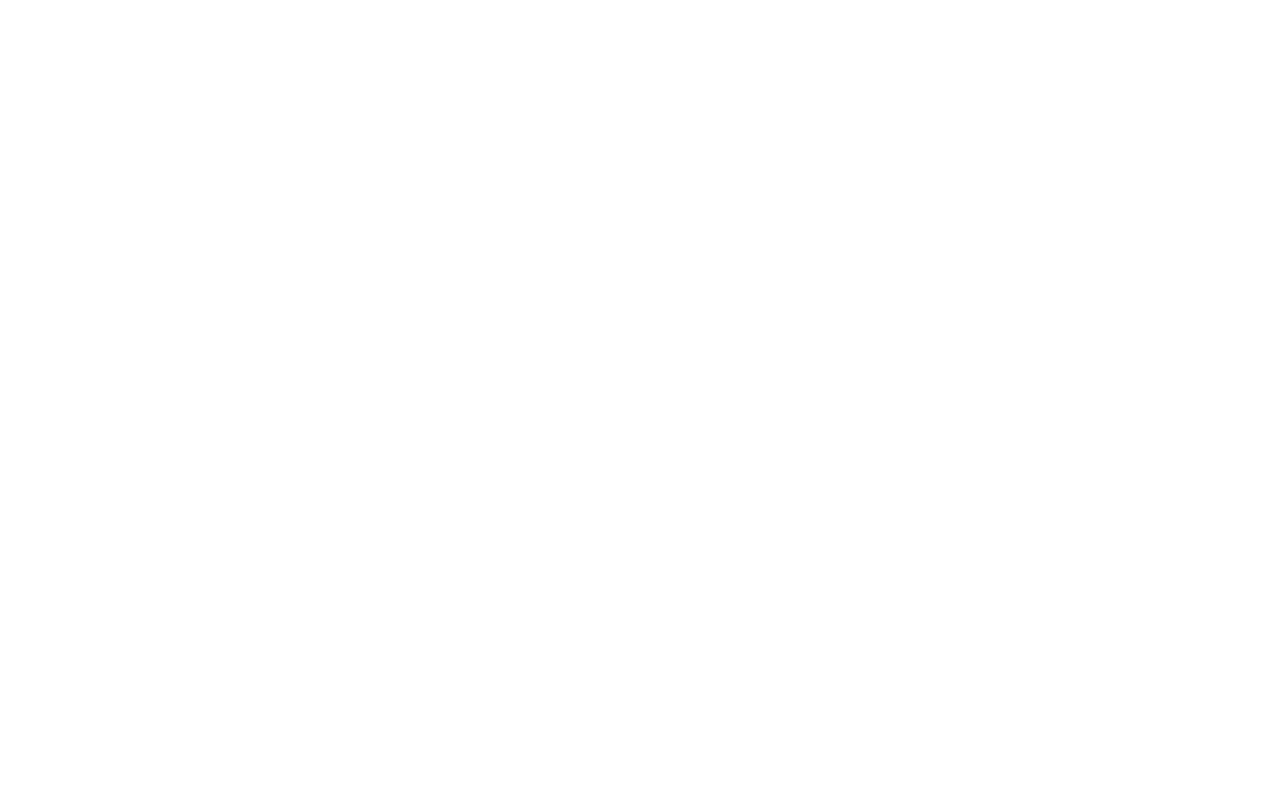
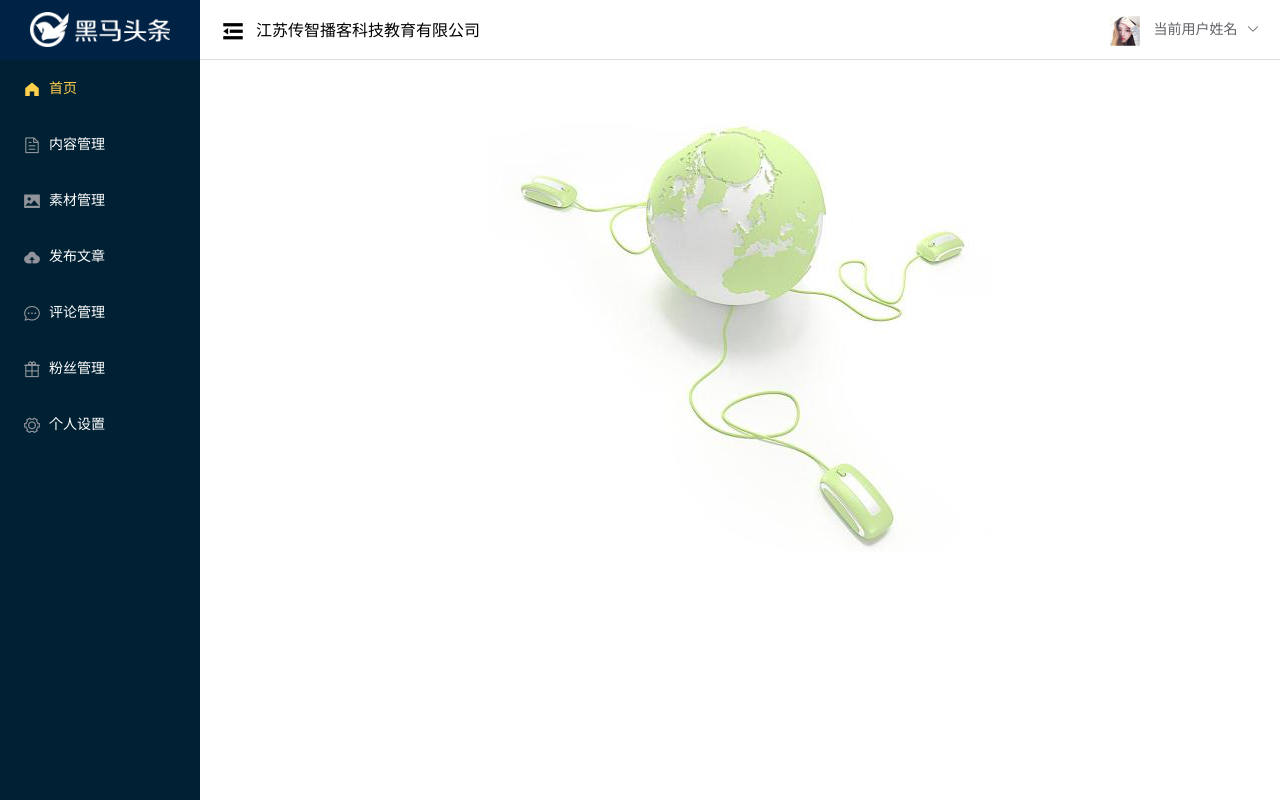
Before and after one commit to claire7799/toutiao1, a Vue app: page / in a window 1280 px wide. Built offline with nearby package versions, Linux system fonts and the light colour scheme.

Commit message:
登录+后台侧边导航栏

```diff
--- a/package.json
+++ b/package.json
@@ -8,6 +8,7 @@
     "lint": "vue-cli-service lint"
   },
   "dependencies": {
+    "axios": "^0.19.0",
     "core-js": "^2.6.5",
     "element-ui": "^2.11.1",
     "vue": "^2.6.10",
--- a/src/main.js
+++ b/src/main.js
@@ -3,9 +3,11 @@
 import ElementUI from 'element-ui'
 import 'element-ui/lib/theme-chalk/index.css'
 
+import axios from 'axios'
 import '@/style/index.less'
 Vue.use(ElementUI)
 
+Vue.prototype.$http = axios
 Vue.config.productionTip = false
 
 new Vue({
--- a/src/router/index.js
+++ b/src/router/index.js
@@ -1,6 +1,8 @@
 import Vue from 'vue'
 import VueRouter from 'vue-router'
 import Login from '@/views/login/index.vue'
+import Home from '@/views/home/index.vue'
+import Welcome from '@/views/welcome/index.vue'
 Vue.use(VueRouter)
 
 const router = new VueRouter({
@@ -8,6 +10,14 @@
     path: '/login',
     name: 'login',
     component: Login
+  }, {
+    path: '/',
+    component: Home,
+    children: [{
+      path: '/',
+      name: 'welcome',
+      component: Welcome
+    }]
   }]
 })
 
--- /dev/null
+++ b/src/views/home/index.vue
@@ -0,0 +1,133 @@
+<template>
+        <el-container class="wrapper">
+            <el-aside :width="isCollapse?'64px':'200px'" class="aside" >
+                <div class="logo" :class="{miniLogo:isCollapse}"></div>
+                  <el-menu
+                    default-active="1"
+                     background-color="#002033"
+                    text-color="#fff"
+                    :collapse="isCollapse"
+                    :collapse-transition="false"
+                    active-text-color="#ffd04b">
+                    <el-menu-item index="1">
+                    <i class="el-icon-s-home"></i>
+                    <span slot="title">首页</span>
+                    </el-menu-item>
+                    <el-menu-item index="2">
+                    <i class="el-icon-document"></i>
+                    <span slot="title">内容管理</span>
+                    </el-menu-item>
+                    <el-menu-item index="3">
+                    <i class="el-icon-picture"></i>
+                    <span slot="title">素材管理</span>
+                    </el-menu-item>
+                    <el-menu-item index="4">
+                    <i class="el-icon-upload"></i>
+                    <span slot="title">发布文章</span>
+                    </el-menu-item>
+                    <el-menu-item index="5">
+                    <i class="el-icon-chat-dot-round"></i>
+                    <span slot="title">评论管理</span>
+                    </el-menu-item>
+                    <el-menu-item index="6">
+                    <i class="el-icon-present"></i>
+                    <span slot="title">粉丝管理</span>
+                    </el-menu-item>
+                    <el-menu-item index="7">
+                    <i class="el-icon-setting"></i>
+                    <span slot="title">个人设置</span>
+                    </el-menu-item>
+                 </el-menu>
+
+            </el-aside>
+            <el-container>
+            <el-header>
+
+                <span class="el-icon-s-fold" @click="toggoleMenu()"></span>
+                <span class="text">江苏传智播客科技教育有限公司</span>
+
+                <el-dropdown>
+                    <span class="el-dropdown-link">
+                    <img src="../../assets/images/avatar.jpg" alt="">
+                     当前用户姓名
+                    <i class="el-icon-arrow-down el-icon--right"></i>
+                    </span>
+                    <el-dropdown-menu slot="dropdown">
+                        <el-dropdown-item>
+                            <i class="el-icon-setting"></i>
+                            个人设置
+                        </el-dropdown-item>
+                        <el-dropdown-item>
+                            <i class="el-icon-unlock"></i>
+                            退出登录
+                        </el-dropdown-item>
+                    </el-dropdown-menu>
+                </el-dropdown>
+            </el-header>
+            <el-main>
+                <router-view></router-view>
+            </el-main>
+            </el-container>
+        </el-container>
+</template>
+
+<script>
+export default {
+  data () {
+    return {
+      isCollapse: false
+    }
+  },
+  methods: {
+    toggoleMenu () {
+      this.isCollapse = !this.isCollapse
+    }
+  }
+}
+</script>
+
+<style lang="less">
+.wrapper{
+    position: absolute;
+    width: 100%;
+    height: 100%;
+    left: 0;
+    top:0;
+    .el-aside {
+    background: #002033;
+    .logo{
+        width: 100%;
+        height: 60px;
+        background: #002244 url(../../assets/images/logo_admin.png) no-repeat center/140px auto;
+    }
+    .miniLogo{
+        background-image:url(../../assets/images/logo_admin_01.png);
+        background-size: 36px;
+    }
+    .el-menu{
+    border-right: none;
+    }
+    }
+    .el-header{
+        border-bottom: 1px solid #DDDDDD;
+        line-height: 60px;
+        .el-icon-s-fold{
+            font-size: 26px;
+            vertical-align: middle;
+        }
+        .text{
+            vertical-align: middle;
+            margin-left: 10px;
+        }
+        .el-dropdown{
+            float:right;
+            img{
+                width:30px;
+                height: 30px;
+                vertical-align: middle;
+                margin-right: 10px;
+            }
+        }
+    }
+}
+</style>
--- a/src/views/login/index.vue
+++ b/src/views/login/index.vue
@@ -2,13 +2,69 @@
     <div class="container">
         <el-card class="card">
             <img src="../../assets/images/logo_index.png">
+            <el-form ref="form" :model="formData" :rules="rules" status-icon>
+                <el-form-item prop="mobile">
+                     <el-input v-model="formData.mobile" placeholder="请输入手机号"></el-input>
+                </el-form-item>
+                <el-form-item prop="code">
+                     <el-input v-model="formData.code" class="mycode" placeholder="请输入验证码" ></el-input>
+                     <el-button>获取验证码</el-button>
+                </el-form-item>
+                <el-form-item>
+                     <el-checkbox :value="true">我已阅读并同意用户协议和隐私条款</el-checkbox>
+                </el-form-item>
+                <el-form-item>
+                    <el-button type="primary" style="width:100%" @click="login()">登 录</el-button>
+                </el-form-item>
+            </el-form>
         </el-card>
     </div>
 </template>
 
 <script>
 export default {
-
+  data () {
+    const checkTel = (rule, value, callback) => {
+      if (!/^1[3-9]\d{9}$/.test(value)) { return callback(new Error('手机号格式不正确')) }
+      callback()
+    }
+    return {
+      formData: {
+        mobile: '',
+        code: ''
+      },
+      rules: {
+        mobile: [
+          { required: true, message: '请输入手机号', trigger: 'blur' },
+          { validator: checkTel, trigger: 'blur' }
+        ],
+        code: [
+          { required: true, message: '请输入验证码', trigger: 'blur' },
+          { len: 6, message: '长度在为6个字符', trigger: 'blur' }
+        ]
+      }
+    }
+  },
+  methods: {
+    login () {
+      this.$refs.form.validate(valid => {
+        if (valid) {
+          this.$http
+            .post(
+              'http://ttapi.research.itcast.cn/mp/v1_0/authorizations',
+              this.formData
+            )
+            .then(res => {
+              console.log(res.data)
+              this.$router.push('/')
+            })
+            .catch(() => {
+              this.$message.error('手机号或验证码输入错误')
+            })
+        }
+      })
+    }
+  }
 }
 </script>
 
@@ -22,14 +78,19 @@
 .card{
     position: absolute;
     width: 400px;
-    height: 300px;
+    height: 350px;
     left: 50%;
     top:50%;
-    transform: translate(-50%,-60%);
+    transform: translate(-50%,-50%);
     img{
         display: block;
-        width: 300px;
-        margin:0 auto;
+        width: 200px;
+        margin:0 auto 30px;
+    }
+    .mycode{
+        width:65%;
+        margin-right: 10px;
+
     }
 }
 
--- /dev/null
+++ b/src/views/welcome/index.vue
@@ -0,0 +1,17 @@
+<template>
+    <div class="container">
+        <img src="../../assets/images/welcome.jpg" alt="">
+    </div>
+</template>
+
+<script>
+export default {
+
+}
+</script>
+
+<style scoped lang="less">
+    .container{
+        text-align: center;
+    }
+</style>
```
Also changed, not shown: 1 other file (tests, documents, lock files or other folders).
